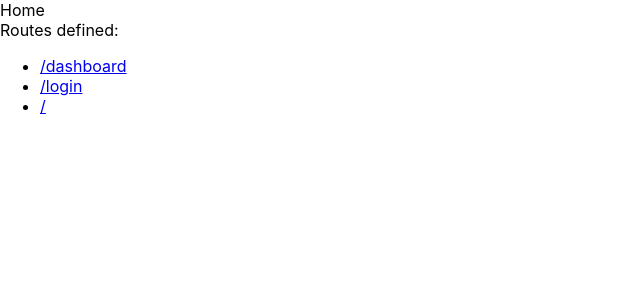
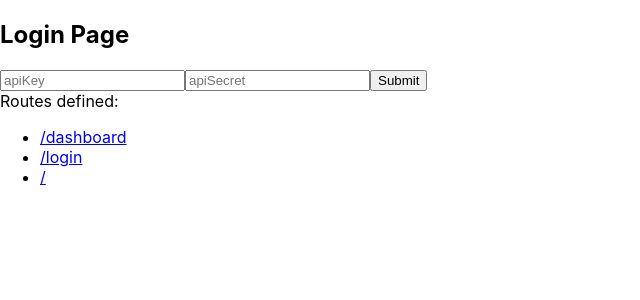
Before and after one commit to fifthsegment/byos, a React (Create React App) app: page /#/login in a window 1280 px wide. Before the commit this address led to /#/. Shown: the top 300 px of the page, without its empty margins (0-640 px from the left). Built offline with nearby package versions, Linux system fonts and the light colour scheme.

Commit message:
Update 4 files

```diff
--- a/src/App.tsx
+++ b/src/App.tsx
@@ -6,10 +6,11 @@ import { InternalRouteDef } from './routes'
 import { Link } from 'react-router-dom'
 import { RoutingContext } from './contexts/routing/RoutingContext'
 import { ApplicationContext } from './contexts/application/ApplicationContext'
+import initialData from './contexts/application/initialData'
 
 function App() {
     const [routingState] = React.useContext(RoutingContext)
-    const applicationState = useState()
+    const applicationState = useState(initialData)
     return (
         <ApplicationContext.Provider value={applicationState}>
             <Router>
--- a/src/components/SaveCredentialsForm.tsx
+++ b/src/components/SaveCredentialsForm.tsx
@@ -1,15 +1,25 @@
-import React from "react";
+import React, { useContext, useState } from 'react'
 import { useForm } from 'react-hook-form'
+import { ApplicationContext } from '../contexts/application/ApplicationContext'
 
 export const SaveCredentialsForm = () => {
-    //const [appState, setAppState] = useContext(ApplicationContext);
+    const [appState, setAppState] = useContext(ApplicationContext)
     const { register, handleSubmit } = useForm()
-    const onSubmit = (data: any) => console.log(data)
+    const [saved, setSaved] = useState(false)
+
+    const onSubmit = (data: any) => {
+        setAppState({ ...appState, s3credentials: data })
+        setSaved(true)
+        setTimeout(() => {
+            setSaved(false)
+        }, 1000)
+    }
     return (
         <form onSubmit={handleSubmit(onSubmit)}>
-            <input {...register('apiKey')} />
-            <input {...register('apiSecret')} />
+            <input {...register('apiKey')} placeholder="apiKey" />
+            <input {...register('apiSecret')} placeholder="apiSecret" />
             <input type="submit" />
+            <div>{saved && 'Saved!'}</div>
         </form>
     )
 }
--- /dev/null
+++ b/src/contexts/application/initialData.ts
@@ -0,0 +1,9 @@
+const initialData = {
+    s3credentials: {
+        apiKey: '',
+        apiSecret: '',
+    },
+    otherStuff: '',
+}
+
+export default initialData
```
Also changed, not shown: src/components/ListAssets/index.ts (added, +9 -0 lines).
